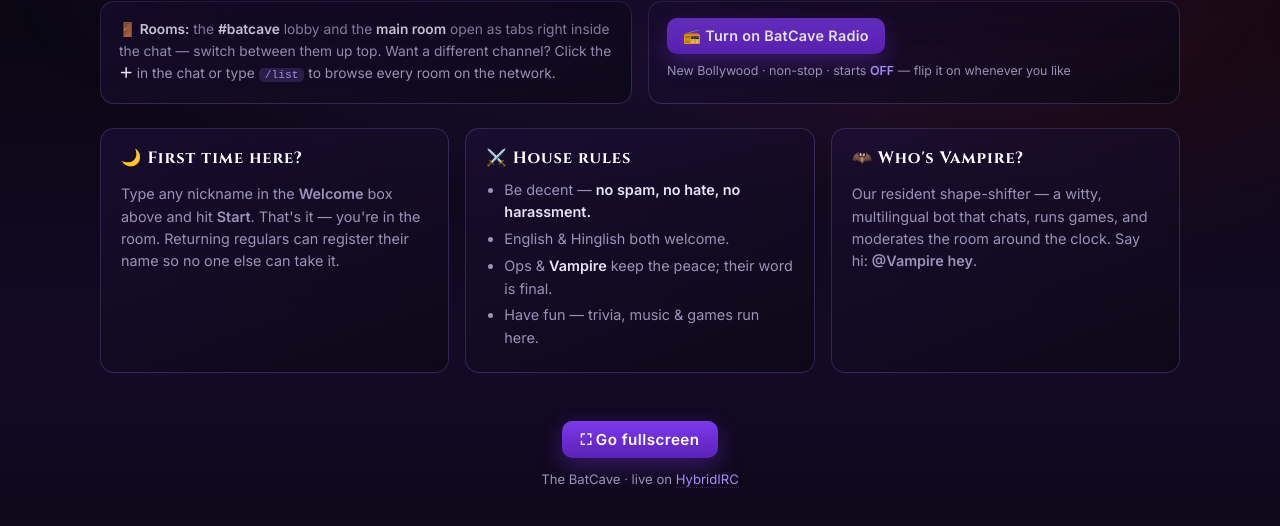
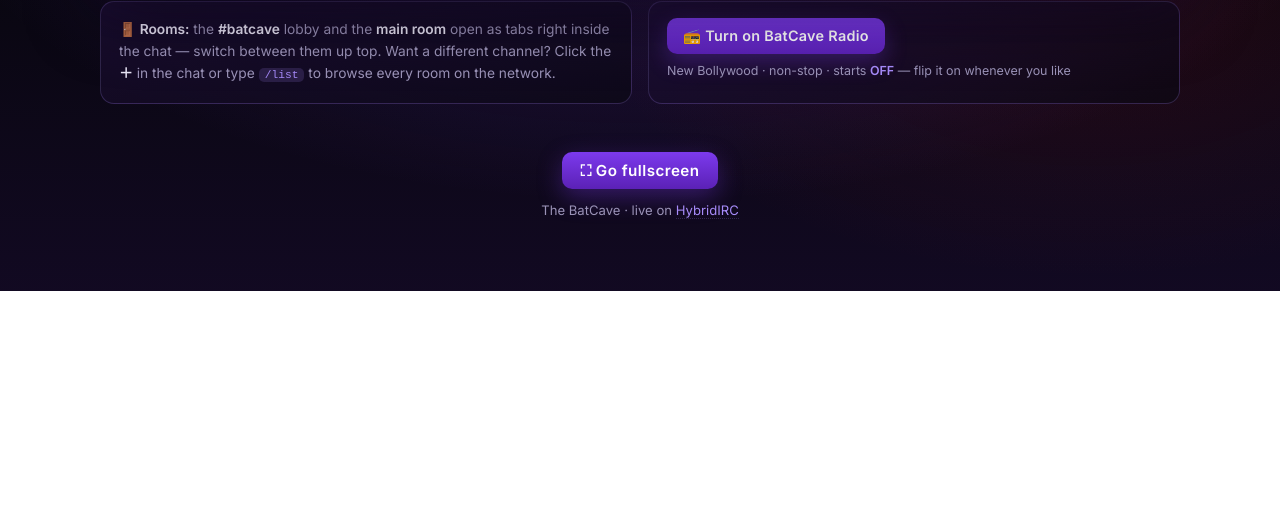
Before and after one commit to batcaveirc/batcaveirc.github.io, a plain HTML site: page index.html in a window 1280 px wide. Shown: the part 878-1404 px from the top of the page. After the commit the page ends 1169 px from the top, so only its background shows below. Drawn offline with Linux system fonts and the light colour scheme.

Commit message:
style: remove info cards for a cleaner page

```diff
--- a/index.html
+++ b/index.html
@@ -71,15 +71,6 @@
   .frame-holder iframe{display:block;width:100%;height:70vh;min-height:520px;border:0;background:#0b0b14}
 
   /* rules / welcome cards */
-  .cards{display:grid;grid-template-columns:repeat(auto-fit,minmax(240px,1fr));gap:16px;margin-top:24px}
-  .card{background:linear-gradient(160deg, rgba(30,15,56,.66), rgba(10,8,18,.66));
-    border:1px solid var(--line);border-radius:14px;padding:18px 20px}
-  .card h3{font-family:'Cinzel',Georgia,serif;letter-spacing:.06em;margin:0 0 10px;color:#fff;font-size:1.02rem;
-    display:flex;align-items:center;gap:8px}
-  .card p,.card li{color:var(--muted);font-size:.9rem;line-height:1.55}
-  .card ul{margin:0;padding-left:18px}
-  .card li{margin:.32em 0}
-  .card li b{color:var(--ink);font-weight:600}
 
   footer{text-align:center;margin-top:34px;color:var(--muted);font-size:.82rem}
   footer a{color:var(--violet);text-decoration:none;border-bottom:1px dotted var(--line)}
@@ -155,27 +146,6 @@
       </div>
     </div>
 
-    <div class="cards">
-      <div class="card">
-        <h3>🌙 First time here?</h3>
-        <p>Type any nickname in the <b>Welcome</b> box above and hit <b>Start</b>. That's it — you're in the room. Returning regulars can register their name so no one else can take it.</p>
-      </div>
-      <!-- EDIT ME: house rules -->
-      <div class="card">
-        <h3>⚔️ House rules</h3>
-        <ul>
-          <li>Be decent — <b>no spam, no hate, no harassment.</b></li>
-          <li>English &amp; Hinglish both welcome.</li>
-          <li>Ops &amp; <b>Vampire</b> keep the peace; their word is final.</li>
-          <li>Have fun — trivia, music &amp; games run here.</li>
-        </ul>
-      </div>
-      <div class="card">
-        <h3>🦇 Who's Vampire?</h3>
-        <p>Our resident shape-shifter — a witty, multilingual bot that chats, runs games, and moderates the room around the clock. Say hi: <b>@Vampire hey</b>.</p>
-      </div>
-    </div>
-
     <footer>
       <button class="fullscreen-link" onclick="toggleFullscreen()">⛶ Go fullscreen</button>
       <p>The BatCave · live on <a href="https://www.hybridirc.com/" target="_blank" rel="noopener">HybridIRC</a></p>
```
